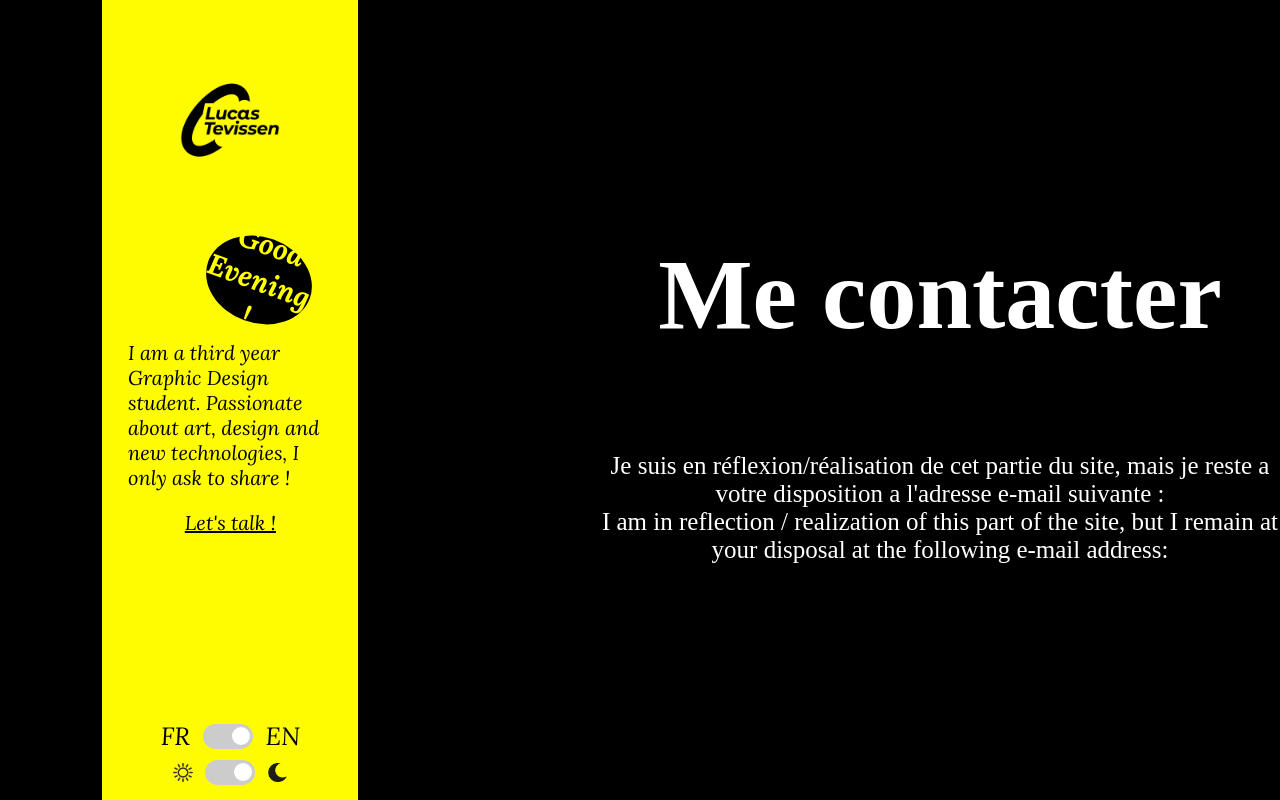
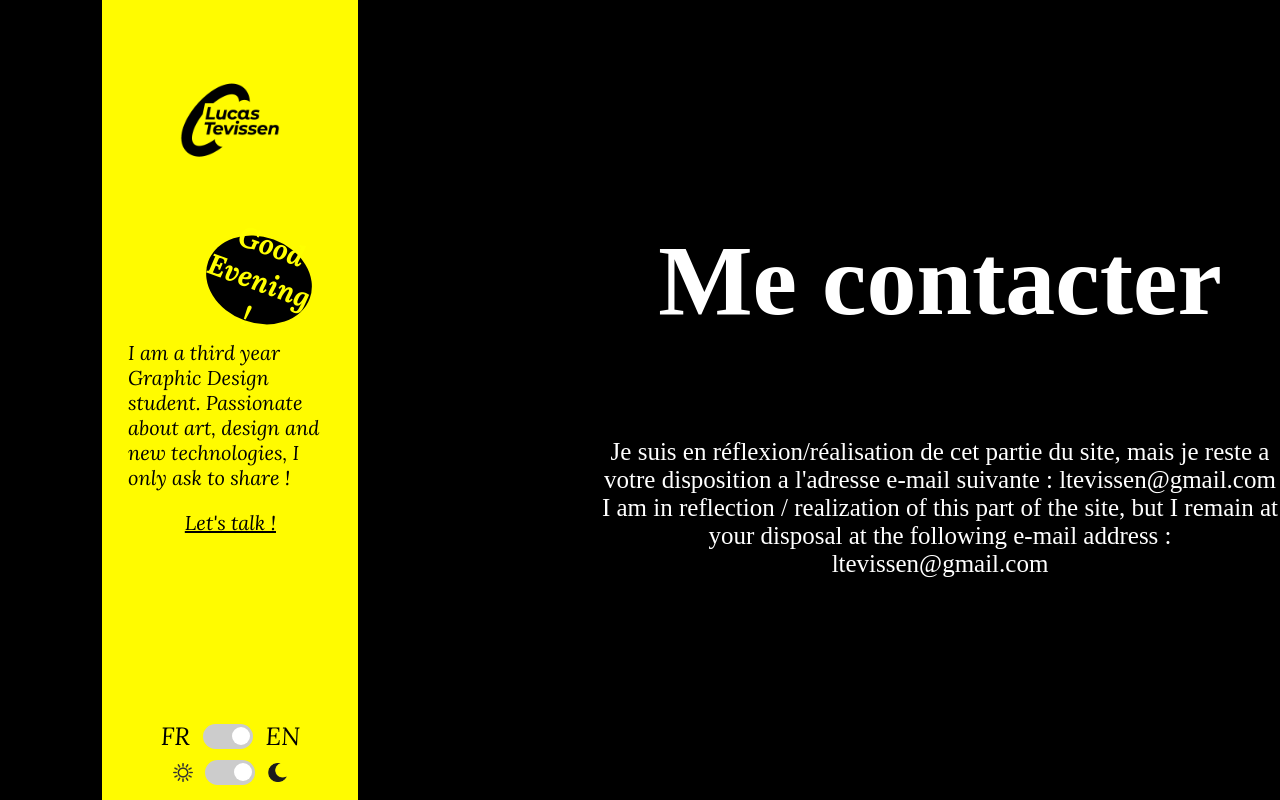
Before and after one commit to matvki/lucas_site, a PHP site: page /contact.php in a window 1280 px wide. Run offline with PHP 8.4, Linux system fonts and the light colour scheme; the visitor is signed in with stand-in values (Sample User, id 1); data that the repository does not hold is empty.

Commit message:
update contact.php

```diff
--- a/contact.php
+++ b/contact.php
@@ -22,8 +22,8 @@ $_SESSION["language"] = $_SESSION["language"]; ?>
     <?php include_once './templates/header.php'; ?>
     <main>
         <h1>Me contacter</h1>
-        <p>Je suis en réflexion/réalisation de cet partie du site, mais je reste a votre disposition a l'adresse e-mail suivante : </p>
-        <p>I am in reflection / realization of this part of the site, but I remain at your disposal at the following e-mail address:</p>
+        <p>Je suis en réflexion/réalisation de cet partie du site, mais je reste a votre disposition a l'adresse e-mail suivante : ltevissen@gmail.com</p>
+        <p>I am in reflection / realization of this part of the site, but I remain at your disposal at the following e-mail address : ltevissen@gmail.com</p>
     </main>
     <script src="./js/language.js"></script>
     <script src="./js/nightMode.js"></script>
```
